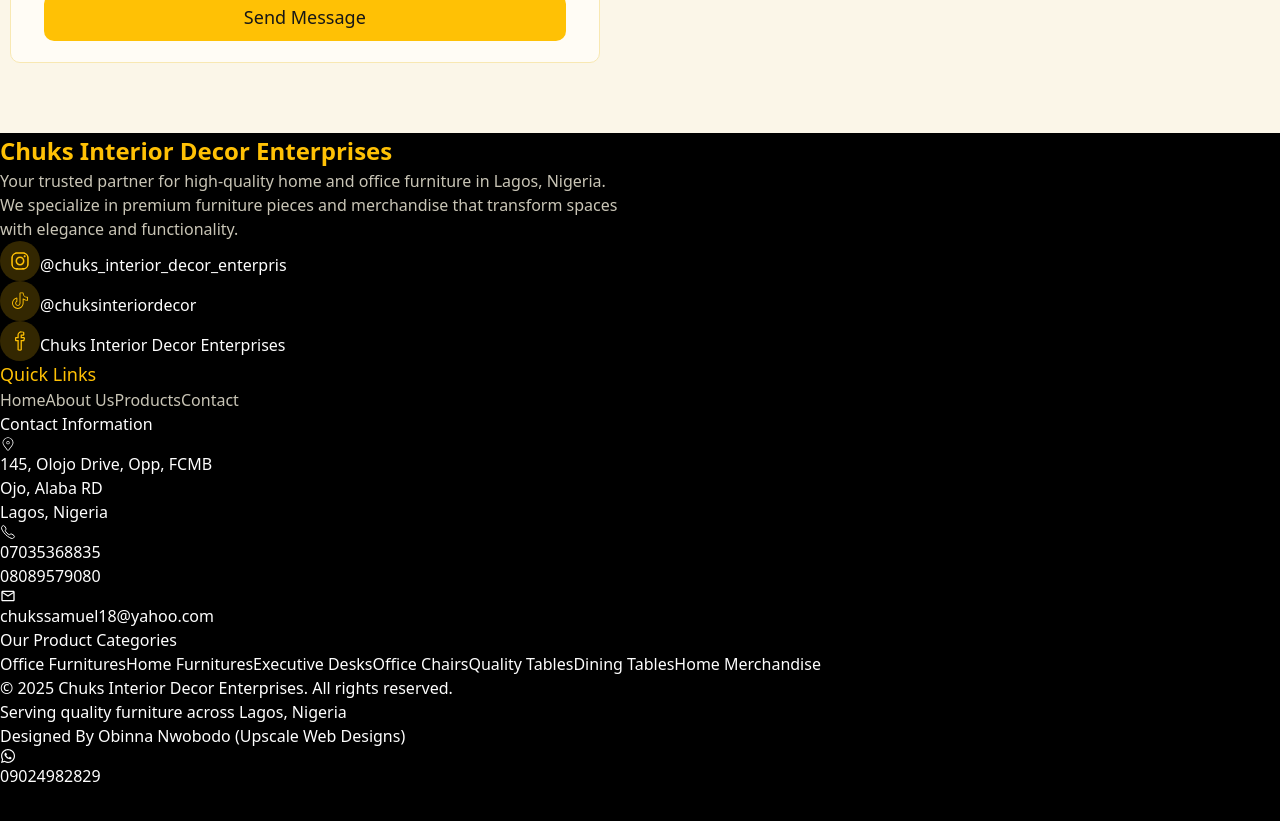
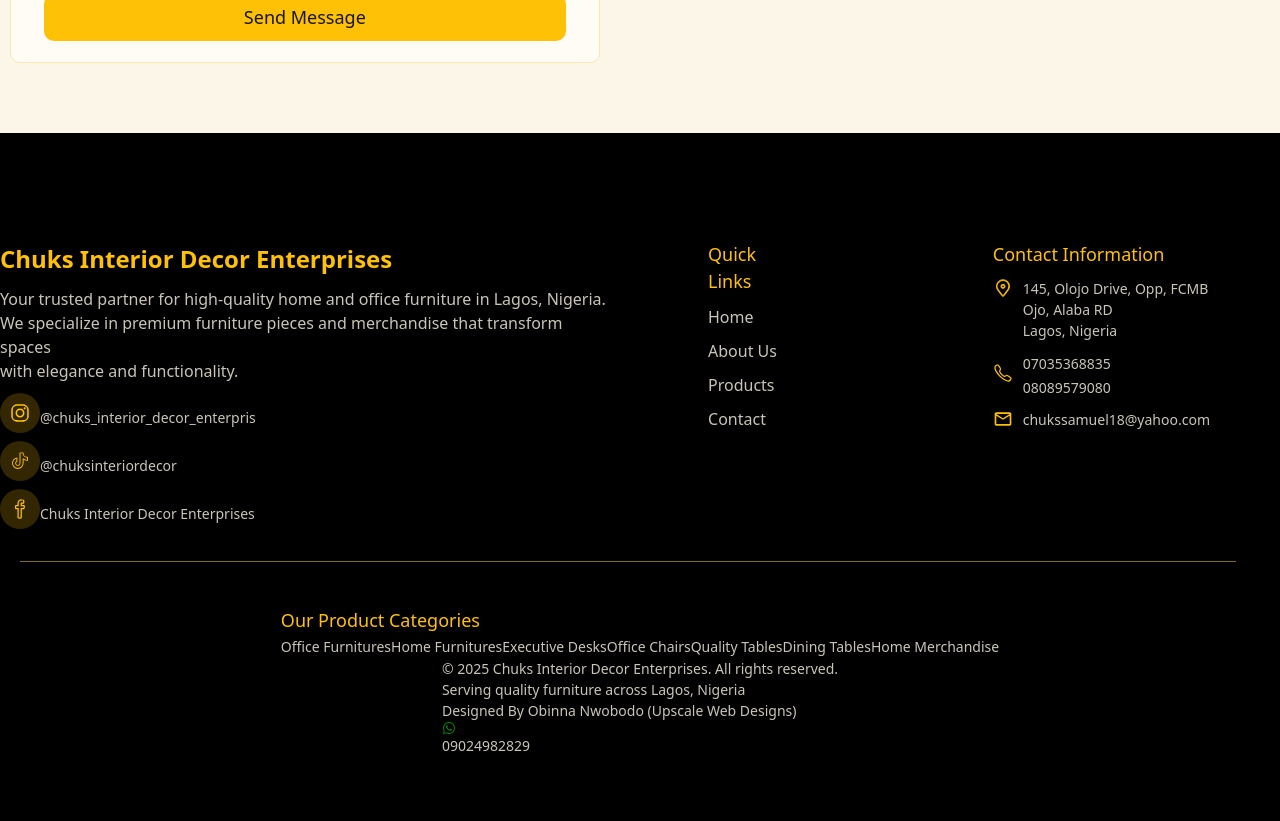
Before and after one commit to obinnanwobodo/chuks_interior, a Next.js app: page / in a window 1280 px wide. Shown: the part 4740-5561 px from the top of the page. Built offline with nearby package versions, Linux system fonts and the light colour scheme.

Commit message:
Update portfolio

```diff
--- a/src/Components/Footer/Footer.jsx
+++ b/src/Components/Footer/Footer.jsx
@@ -64,15 +64,21 @@
           <p>Contact Information</p>
           <div className={styles.addresses}>
             <CiLocationOn />
-            <h3>145, Olojo Drive, Opp, FCMB</h3>
+            <div>
+<h3>145, Olojo Drive, Opp, FCMB</h3>
             <h3>Ojo, Alaba RD</h3>
             <h3>Lagos, Nigeria</h3>
+            </div>
+
           </div>
 
           <div className={styles.numbergen}>
             <IoCallOutline />
-            <a href="tel:07035368835">07035368835</a> <br />
+            <div>
+<a href="tel:07035368835">07035368835</a> <br />
             <a href="tel:08089579080">08089579080</a>
+            </div>
+
           </div>
 
 
--- a/src/Components/Footer/Footer.module.css
+++ b/src/Components/Footer/Footer.module.css
@@ -1,10 +1,80 @@
 .genfooter{
+    display: flex;
+    flex-direction: column;
+    justify-content: center ;
+    align-items: center;
     background-color: black;
     height: 100vh;
     color: #fefefe;
     font-family: system-ui;
 
 }
+
+.first3{
+display: flex;
+gap: 180px;
+position: relative;
+bottom: 70px;
+
+}
+
+
+.grp1{
+    display: flex;
+    flex-direction: column;
+    gap: 10px;
+}
+
+.instagen, .tiktokgen, .facebookgen{
+ font-size: 14px;
+color: #fbf6e4cc;
+    font-family: system-ui;
+    padding-bottom: 8px;
+}
+
+.instagen a:hover, .tiktokgen a:hover, .facebookgen a:hover{
+background-color: #ffc105;
+border-radius: 8px;
+color: black;
+}
+
+.iconcircle:hover{
+    background-color: #ffc105;
+}
+
+.iconcircle  svg:hover{
+    color: black;
+
+}
+
+
+.grp2{
+    display: flex;
+    flex-direction: column;
+    position: relative;
+    right: 80px;
+    gap: 10px;
+}
+
+.grp3{
+   display: flex;
+    flex-direction: column;
+    position: relative;
+    right: 70px;
+      gap: 10px;
+}
+
+.addresses, .numbergen, .emailgen{
+    display: flex;
+    gap: 10px;
+}
+
+.numbergen svg{
+    position: relative;
+    top: 12px;
+}
+
+
 
 .cide{
     font-size: 24px;
@@ -41,6 +111,8 @@
     font-size: 18px;
     font-family: system-ui;
 color: #ffc105;
+    font-weight: 500;
+
 }
 
 .grp2 a{
@@ -48,3 +120,81 @@
     font-family: system-ui;
 color: #fbf6e4cc;
 }
+
+.grp3 p{
+    font-size: 18px;
+    color: #ffc105;
+    font-weight: 500;
+    font-family: system-ui;
+
+}
+
+.grp3 svg{
+    width: 20px;
+    height: 20px;
+    color: #ffc105;
+}
+
+.addresses h3{
+    font-size: 14px;
+color: #fbf6e4cc;
+}
+
+.addresses svg{
+stroke-width: 1;
+}
+
+.numbergen a{
+  font-size: 14px;
+color: #fbf6e4cc;
+}
+
+
+.emailgen a{
+    font-size: 14px;
+color: #fbf6e4cc;
+    font-family: system-ui;
+
+}
+
+.centre{
+
+}
+
+.centre h2{
+    font-size: 18px;
+    color: #ffc105;
+    font-weight: 500;
+    font-family: system-ui;
+
+}
+
+.centre a{
+    font-size: 14px;
+color: #fbf6e4cc;
+    font-family: system-ui;
+
+}
+
+.lastset {
+    font-size: 14px;
+color: #fbf6e4cc;
+    font-family: system-ui;
+
+}
+.lastset svg{
+    color: green;
+}
+
+.first3::after{
+ content: '';
+ position: absolute;
+ background-color: #806b2e;
+ width: 95%;
+ height: 0.1px;
+ justify-content: center;
+ align-items: center;
+ margin-top: 320px;
+ margin-left: 20px;
+
+}
```
